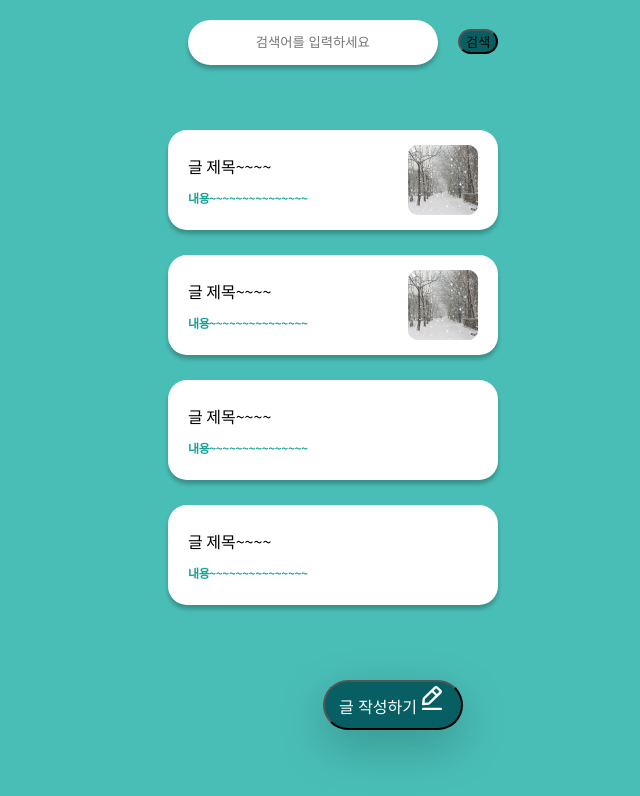
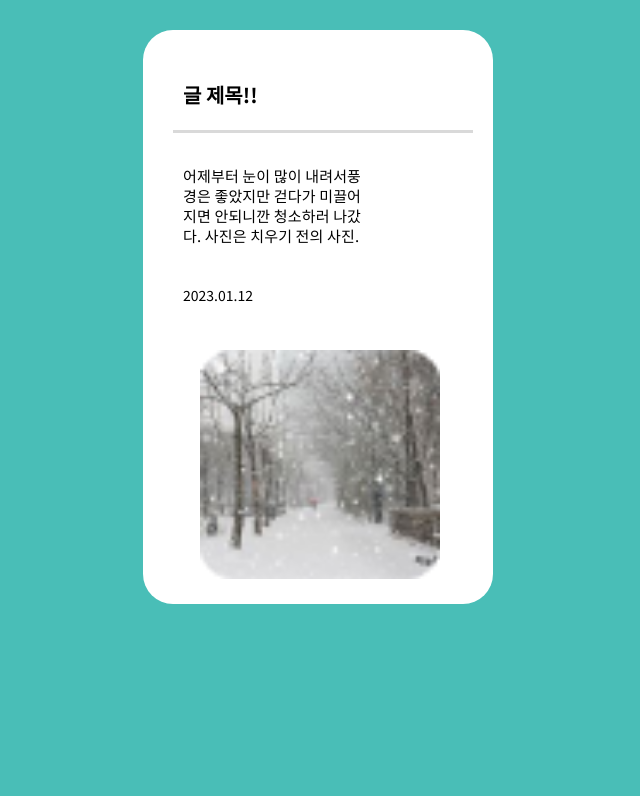
Before and after one commit to GDSC-snowflowerthon/Snowcare-team06-web, a React (Vite) app: page / in a window 1280 px wide. Shown: the top 796 px of the page, without its empty margins (317-957 px from the left). Built offline with nearby package versions, Linux system fonts and the light colour scheme.

Commit message:
feat : 봉사 기록 상세 레이아웃 수정

```diff
--- a/src/pages/MyPage/RecordDetail/Detail.css
+++ b/src/pages/MyPage/RecordDetail/Detail.css
@@ -1,42 +1,52 @@
+.container{
+  width: 360px;
+}
+
 body{
-  background-color: #49BEB7;
+  background: #49BEB7;
+  text-align: left;
+}
+.title{
+  font-size: 20px;
+  font-weight: 700;
+  color: black;
+  margin-left: 10px;
+}
+
+.box{
+  margin-top: 30px;
+  background-color: #fff;
+  border-radius: 30px;
+  width: 350px;
+  height: 574px;
+  padding: 30px;
+}
+.hr-style{
+  background: #d9d9d9;
+  height: 3px;
+  border: none;
+  width: 300px;
+  display: flex;
+}
+.content {
+  width: 200px;
+  font-size: 15px;
+  font-weight: 400;
+  line-height: 20px;
+  letter-spacing: 0.16px;
+
+  padding: 10px;
+}
+
+.date{
+  font-size: 14px;
+font-weight: 400;
+margin-left: 10px;
 
 }
-.box{
-  padding:10px;
-  text-align: center;
-  background-color: #fff;
-  border-radius: 20px ;
-  width: 350px;
-  height: 574px;
-  margin: 30px;
-  box-shadow: 0px 4px 4px 0px rgba(0, 0, 0, 0.25);
-}
-.title{
-  text-align: left;
-  margin-left: 30px;
-  font-weight: 700;
-  font-size: 20px;
+#snow-img{
+  width: 240px;
+  height: 229px;
+  margin: 30px 0 0 27px;
 
 }
-.content {
-  box-sizing: border-box;
-  width: 188px;
-  height: 121px;
-  margin:30px 0px 0px 30px;
-  text-align: left;
-  font-size: 15px;
-}
-.date{
-  float: left;
-  font-size: 15px;
-  width: 188px;
-  margin: 0px 0px 30px 30px;
-  text-align: left;
-  color: #646b82;
-}
-#img{
-  width: 240px;
-  height: 220px;
-  border-radius: 10px;
-}
--- a/src/pages/MyPage/RecordDetail/Detail.jsx
+++ b/src/pages/MyPage/RecordDetail/Detail.jsx
@@ -3,18 +3,20 @@ import "./Detail.css"
 
 export default function Detail(){
   return(
-    <>
+    <div className="container">
       <div className="box">
-        <p className="title">글 제목~~~~~~~~~~</p>
-        <hr style={{border: 'solid 0.1px #D4D6DD'}}/>
-        <p className="content">어제부터 눈이 많이 내려서풍경은 좋았지만
-        걷다가 미끌어지면 안되니깐 청소하러 나갔다. 사진은 치우기 전의 사진</p>
-
+        <div>
+          <p className="title">글 제목!!</p>
+        </div>
+        <hr className="hr-style"/>
+        <div className="content">
+          <p>어제부터 눈이 많이 내려서풍경은 좋았지만
+            걷다가 미끌어지면 안되니깐 청소하러 나갔다. 사진은 치우기 전의 사진.
+            </p>
+        </div>
         <p className="date">2023.01.12</p>
-        <img id="img" src="./CheckRecord-img.png"></img>
+        <img id="snow-img" src="./CheckRecord-img.png"></img>
       </div>
-
-
-    </>
+    </div>
   )
 }
--- a/src/router.jsx
+++ b/src/router.jsx
@@ -2,14 +2,13 @@ import { BrowserRouter, Route, Routes } from "react-router-dom";
 import StartPage from "./pages/Start/StartPage";
 import MainPage from "./pages/Main/MainPage";
 import SignupPage from "./pages/Signup/SignupPage";
-import CheckRecord from "./pages/MyPage/CheckRecord/CheckRecord"
-
+import Detail from "./pages/MyPage/RecordDetail/Detail";
 
 const Router = () => {
   return (
     <BrowserRouter>
       <Routes>
-        <Route path="/" element={<CheckRecord />} />
+        <Route path="/" element={<Detail />} />
         <Route path="/" element={<StartPage />} />
         <Route path="/signup" element={<SignupPage />} />
         <Route path="/main" element={<MainPage />} />
```
